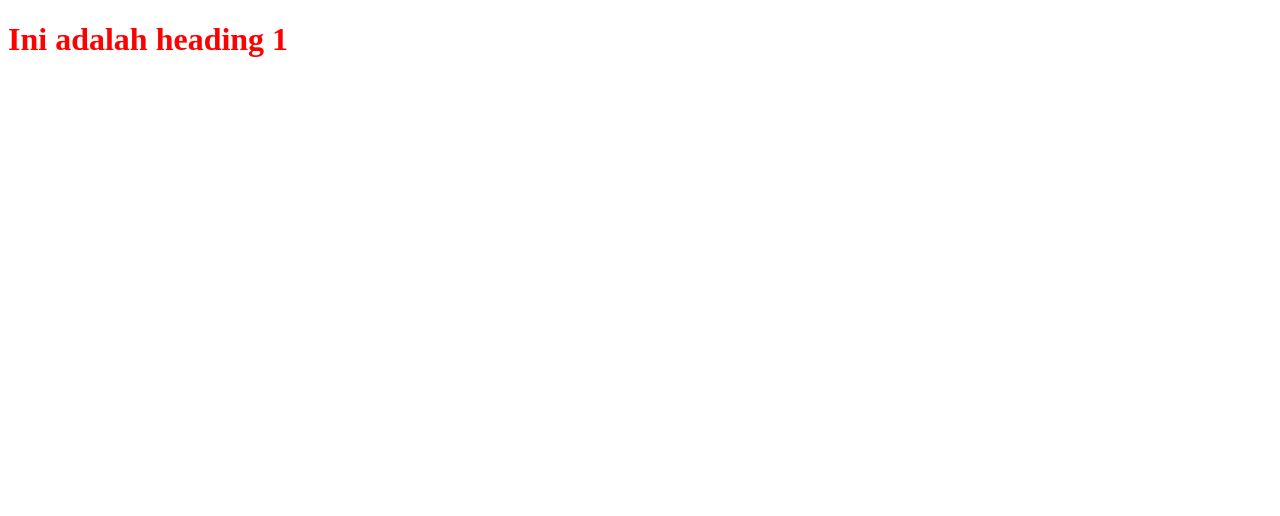
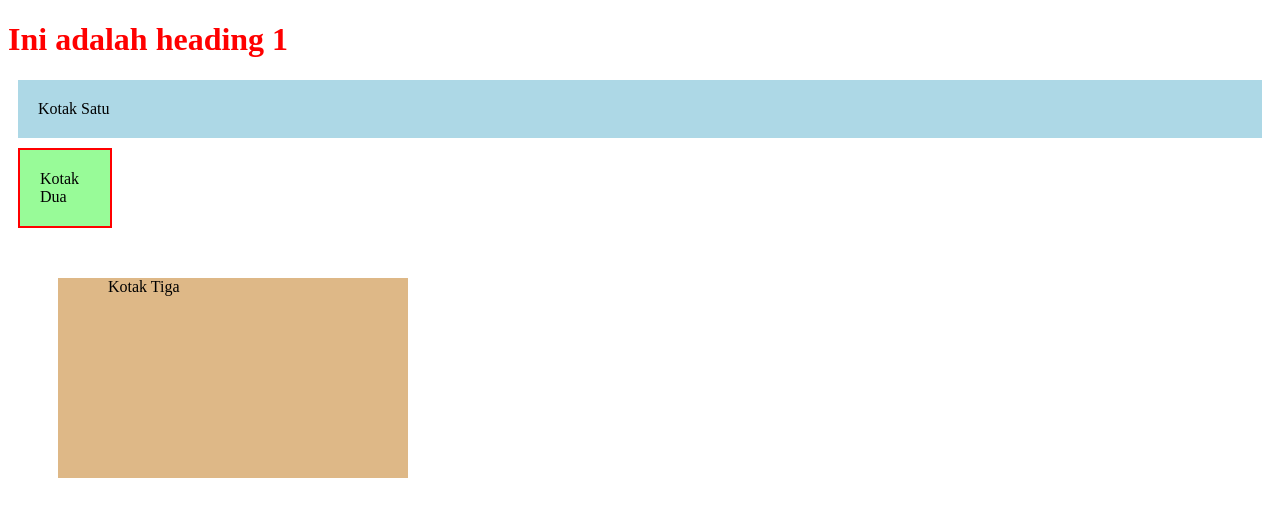
Before and after one commit to Noorhayudha/Praktikum-Web-1, a plain HTML site: page Sesi-2/eksternal.html in a window 1280 px wide. Drawn offline with Linux system fonts and the light colour scheme.

Commit message:
Padding, Margin Dan Border

```diff
--- a/Sesi-2/eksternal.html
+++ b/Sesi-2/eksternal.html
@@ -8,5 +8,17 @@
 </head>
 <body>
     <h1>Ini adalah heading 1</h1>
+
+    <div class="kotak-satu">
+        Kotak Satu
+    </div>
+
+    <div class="kotak-dua">
+        Kotak Dua
+    </div>
+
+    <div class="kotak-tiga">
+        Kotak Tiga
+    </div>
 </body>
 </html>
--- a/Sesi-2/style.css
+++ b/Sesi-2/style.css
@@ -1,3 +1,28 @@
 h1 {
     color: red;
 }
+
+.kotak-satu {
+    padding: 20px;
+    margin: 10px;
+    border: 2px;
+    background-color: lightblue;
+}
+
+.kotak-dua {
+    padding: 20px;
+    margin: 10px;
+    border: 2px solid red;
+    background-color: palegreen;
+    max-width: 50px;
+}
+
+.kotak-tiga {
+    padding-left: 50px;
+    margin-top: 50px;
+    margin-left: 50px;
+    border-left: 2px;
+    background-color: burlywood;
+    width: 300px;
+    height: 200px;
+}
```
